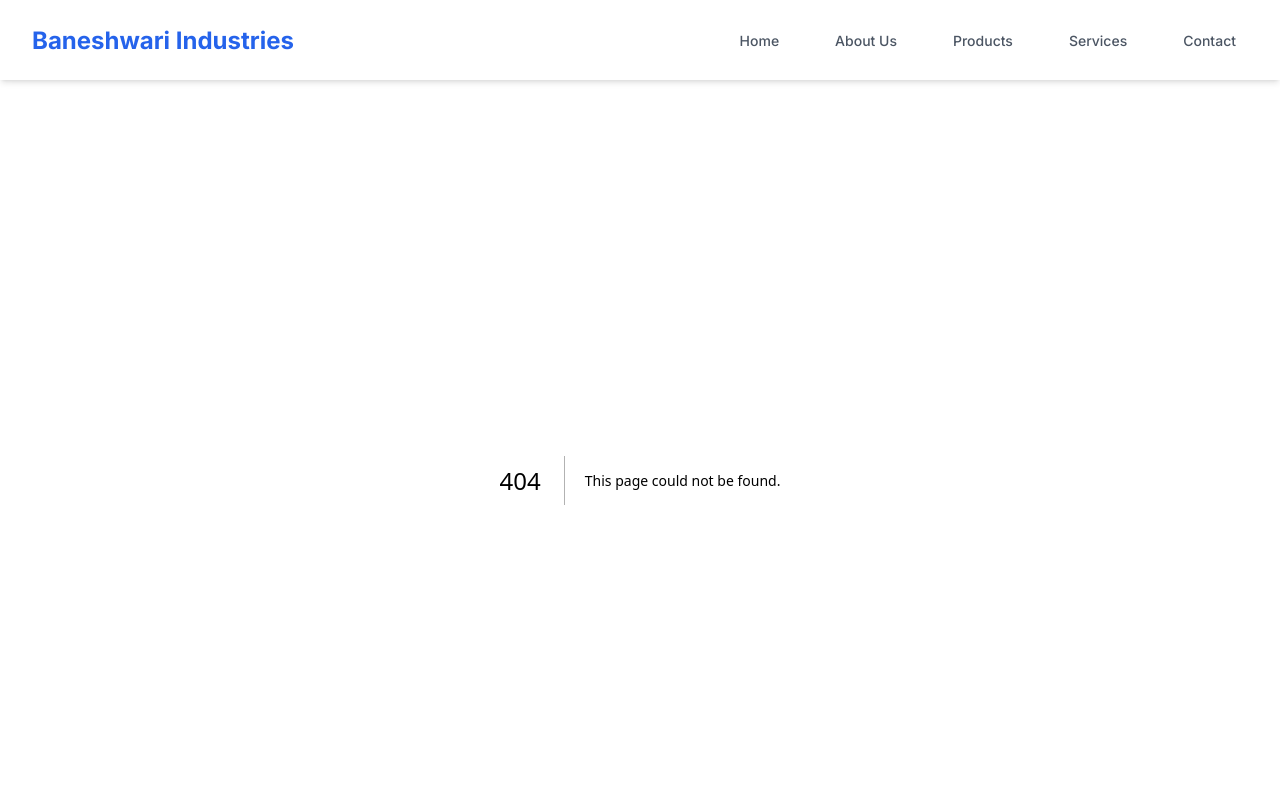
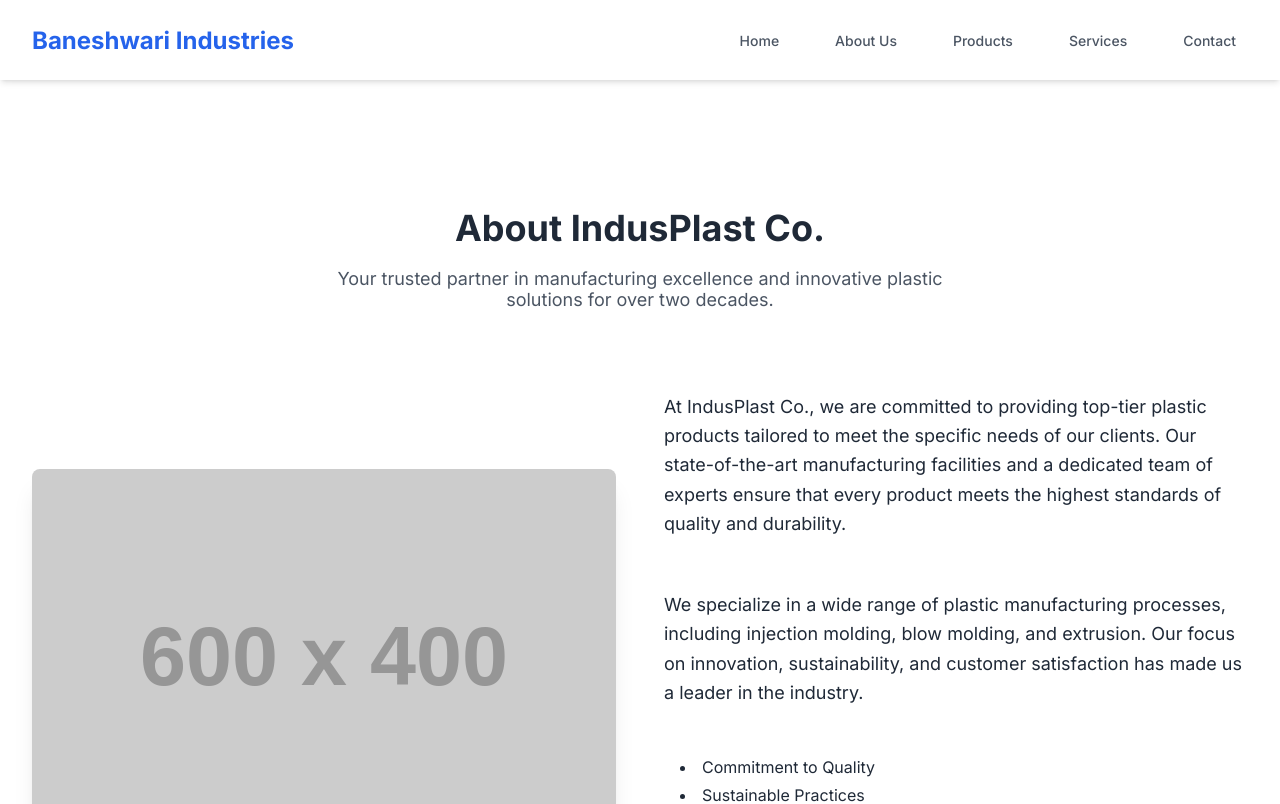
Before and after one commit to malviyakarishma/Industry-web-app, a Next.js app: page /about in a window 1280 px wide. Before the commit this address had no page. Shown: the top 804 px of the page. Built offline with nearby package versions, Linux system fonts and the light colour scheme.

Commit message:
page created
about, contact

```diff
--- /dev/null
+++ b/src/app/about/page.js
@@ -0,0 +1,15 @@
+// src/app/contact/page.js
+import React from 'react';
+import AboutSection from '../../components/AboutSection/AboutSection';
+// Optional: You can create specific styles for this page if needed
+// import styles from './ContactPage.module.css';
+
+export default function Aboutpage() {
+  return (
+    <div> {/* You can add a wrapper div with custom styling if needed */}
+      {/* You could add a page-specific title or introductory text here */}
+      {/* <h1 className={styles.pageTitle}>Contact Us</h1> */}
+      <AboutSection />
+    </div>
+  );
+}
--- a/src/app/page.js
+++ b/src/app/page.js
@@ -12,7 +12,7 @@ export default function HomePage() {
       <AboutSection />
       <ProductsSection />
       <ServiceSection />
-      <ContactSection />
+
     </>
   );
 }
--- a/src/components/Header/Header.js
+++ b/src/components/Header/Header.js
@@ -51,10 +51,10 @@ const Header = () => {
 
   const navItems = [
     { href: '#home', label: 'Home' },
-    { href: '#about', label: 'About Us' },
+    { href: '/about', label: 'About Us' },
     { href: '#products', label: 'Products' },
     { href: '#services', label: 'Services' },
-    { href: '#contact', label: 'Contact' },
+    { href: '/contact', label: 'Contact' },
   ];
 
   return (
```
Also changed, not shown: src/app/contact/page.js (added, +15 -0 lines).
